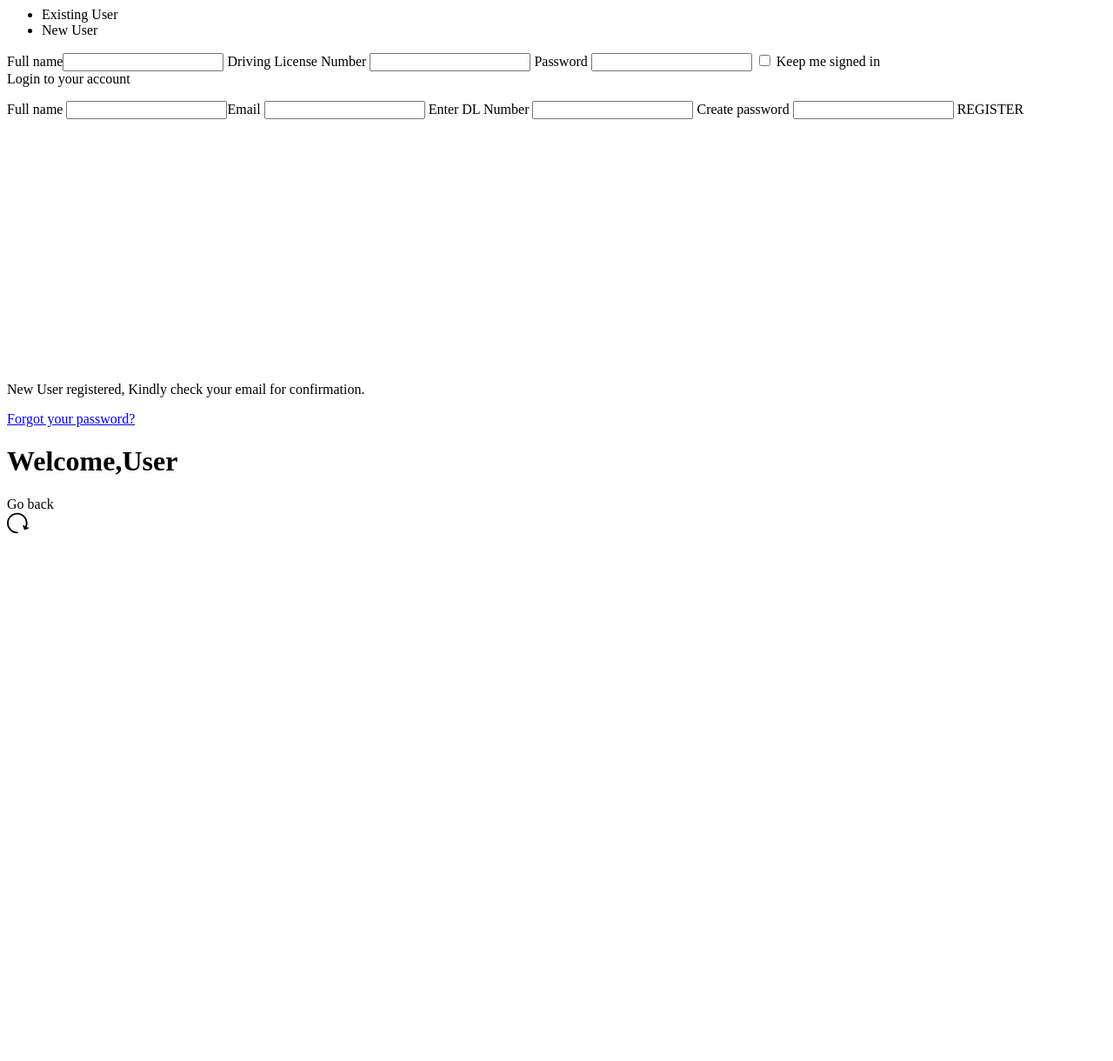
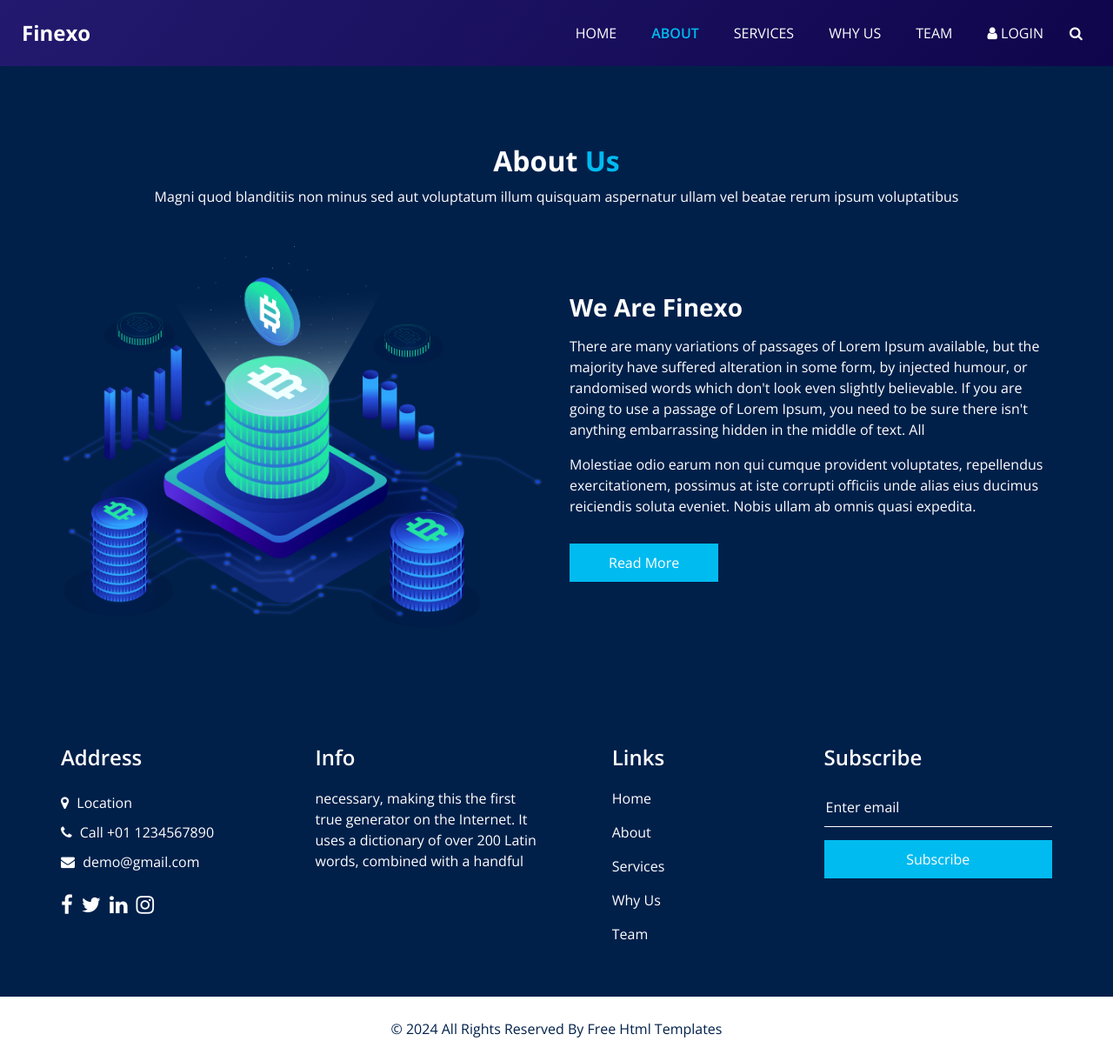
Before and after one commit to ajulmanabi17/web-personal, a plain HTML site: page index.html in a window 1280 px wide. Shown: the whole page at 87% size. Before the commit the page ends 800 px from the top, so only its background shows below. Drawn offline with nearby package versions, Linux system fonts and the light colour scheme; some packages are replaced by stand-ins of ours.

Commit message:
index.html

```diff
--- a/index.html
+++ b/index.html
@@ -1,29 +1,264 @@
-<div class="container">
-  <div class="frame">
-      <div class="nav">
-          <ul class="links">
-              <li class="signin-active"><a class="btn">Existing User</a></li>
-              <li class="signup-inactive"><a class="btn">New User</a></li>
-          </ul>
+<!DOCTYPE html>
+<html>
+
+<head>
+  <!-- Basic -->
+  <meta charset="utf-8" />
+  <meta http-equiv="X-UA-Compatible" content="IE=edge" />
+  <!-- Mobile Metas -->
+  <meta name="viewport" content="width=device-width, initial-scale=1, shrink-to-fit=no" />
+  <!-- Site Metas -->
+  <meta name="keywords" content="" />
+  <meta name="description" content="" />
+  <meta name="author" content="" />
+  <link rel="shortcut icon" href="images/favicon.png" type="">
+
+  <title> Finexo </title>
+
+  <!-- bootstrap core css -->
+  <link rel="stylesheet" type="text/css" href="css/bootstrap.css" />
+
+  <!-- fonts style -->
+  <link href="https://fonts.googleapis.com/css2?family=Roboto:wght@400;500;700;900&display=swap" rel="stylesheet">
+
+  <!--owl slider stylesheet -->
+  <link rel="stylesheet" type="text/css" href="https://cdnjs.cloudflare.com/ajax/libs/OwlCarousel2/2.3.4/assets/owl.carousel.min.css" />
+
+  <!-- font awesome style -->
+  <link href="css/font-awesome.min.css" rel="stylesheet" />
+
+  <!-- Custom styles for this template -->
+  <link href="css/style.css" rel="stylesheet" />
+  <!-- responsive style -->
+  <link href="css/responsive.css" rel="stylesheet" />
+
+</head>
+
+<body class="sub_page">
+
+  <div class="hero_area">
+
+    <div class="hero_bg_box">
+      <div class="bg_img_box">
+        <img src="images/hero-bg.png" alt="">
       </div>
-      <div ng-app ng-init="checked = false">
-          <form class="form-signin" action="" method="post" name="form"> <label for="fullname">Full name</label><input class="form-styling" type="text" name="username" placeholder="" /> <label for="dlno">Driving License Number</label> <input class="form-styling" type="text" name="username" placeholder="" /> <label for="password">Password</label> <input class="form-styling" type="text" name="password" placeholder="" /> <input type="checkbox" id="checkbox" /> <label for="checkbox"><span class="ui"></span>Keep me signed in</label>
-              <div class="btn-animate"> <a class="btn-signin">Login to your account</a> </div>
+    </div>
+
+    <!-- header section strats -->
+    <header class="header_section">
+      <div class="container-fluid">
+        <nav class="navbar navbar-expand-lg custom_nav-container ">
+          <a class="navbar-brand" href="index.html">
+            <span>
+              Finexo
+            </span>
+          </a>
+
+          <button class="navbar-toggler" type="button" data-toggle="collapse" data-target="#navbarSupportedContent" aria-controls="navbarSupportedContent" aria-expanded="false" aria-label="Toggle navigation">
+            <span class=""> </span>
+          </button>
+
+          <div class="collapse navbar-collapse" id="navbarSupportedContent">
+            <ul class="navbar-nav  ">
+              <li class="nav-item ">
+                <a class="nav-link" href="index.html">Home </a>
+              </li>
+              <li class="nav-item active">
+                <a class="nav-link" href="about.html"> About <span class="sr-only">(current)</span> </a>
+              </li>
+              <li class="nav-item">
+                <a class="nav-link" href="service.html">Services</a>
+              </li>
+              <li class="nav-item">
+                <a class="nav-link" href="why.html">Why Us</a>
+              </li>
+              <li class="nav-item">
+                <a class="nav-link" href="team.html">Team</a>
+              </li>
+              <li class="nav-item">
+                <a class="nav-link" href="#"> <i class="fa fa-user" aria-hidden="true"></i> Login</a>
+              </li>
+              <form class="form-inline">
+                <button class="btn  my-2 my-sm-0 nav_search-btn" type="submit">
+                  <i class="fa fa-search" aria-hidden="true"></i>
+                </button>
+              </form>
+            </ul>
+          </div>
+        </nav>
+      </div>
+    </header>
+    <!-- end header section -->
+  </div>
+
+  <!-- about section -->
+
+  <section class="about_section layout_padding">
+    <div class="container  ">
+      <div class="heading_container heading_center">
+        <h2>
+          About <span>Us</span>
+        </h2>
+        <p>
+          Magni quod blanditiis non minus sed aut voluptatum illum quisquam aspernatur ullam vel beatae rerum ipsum voluptatibus
+        </p>
+      </div>
+      <div class="row">
+        <div class="col-md-6 ">
+          <div class="img-box">
+            <img src="images/about-img.png" alt="">
+          </div>
+        </div>
+        <div class="col-md-6">
+          <div class="detail-box">
+            <h3>
+              We Are Finexo
+            </h3>
+            <p>
+              There are many variations of passages of Lorem Ipsum available, but the majority have suffered alteration
+              in some form, by injected humour, or randomised words which don't look even slightly believable. If you
+              are going to use a passage of Lorem Ipsum, you need to be sure there isn't anything embarrassing hidden in
+              the middle of text. All
+            </p>
+            <p>
+              Molestiae odio earum non qui cumque provident voluptates, repellendus exercitationem, possimus at iste corrupti officiis unde alias eius ducimus reiciendis soluta eveniet. Nobis ullam ab omnis quasi expedita.
+            </p>
+            <a href="">
+              Read More
+            </a>
+          </div>
+        </div>
+      </div>
+    </div>
+  </section>
+
+  <!-- end about section -->
+
+  <!-- info section -->
+
+  <section class="info_section layout_padding2">
+    <div class="container">
+      <div class="row">
+        <div class="col-md-6 col-lg-3 info_col">
+          <div class="info_contact">
+            <h4>
+              Address
+            </h4>
+            <div class="contact_link_box">
+              <a href="">
+                <i class="fa fa-map-marker" aria-hidden="true"></i>
+                <span>
+                  Location
+                </span>
+              </a>
+              <a href="">
+                <i class="fa fa-phone" aria-hidden="true"></i>
+                <span>
+                  Call +01 1234567890
+                </span>
+              </a>
+              <a href="">
+                <i class="fa fa-envelope" aria-hidden="true"></i>
+                <span>
+                  demo@gmail.com
+                </span>
+              </a>
+            </div>
+          </div>
+          <div class="info_social">
+            <a href="">
+              <i class="fa fa-facebook" aria-hidden="true"></i>
+            </a>
+            <a href="">
+              <i class="fa fa-twitter" aria-hidden="true"></i>
+            </a>
+            <a href="">
+              <i class="fa fa-linkedin" aria-hidden="true"></i>
+            </a>
+            <a href="">
+              <i class="fa fa-instagram" aria-hidden="true"></i>
+            </a>
+          </div>
+        </div>
+        <div class="col-md-6 col-lg-3 info_col">
+          <div class="info_detail">
+            <h4>
+              Info
+            </h4>
+            <p>
+              necessary, making this the first true generator on the Internet. It uses a dictionary of over 200 Latin words, combined with a handful
+            </p>
+          </div>
+        </div>
+        <div class="col-md-6 col-lg-2 mx-auto info_col">
+          <div class="info_link_box">
+            <h4>
+              Links
+            </h4>
+            <div class="info_links">
+              <a class="active" href="index.html">
+                Home
+              </a>
+              <a class="" href="about.html">
+                About
+              </a>
+              <a class="" href="service.html">
+                Services
+              </a>
+              <a class="" href="why.html">
+                Why Us
+              </a>
+              <a class="" href="team.html">
+                Team
+              </a>
+            </div>
+          </div>
+        </div>
+        <div class="col-md-6 col-lg-3 info_col ">
+          <h4>
+            Subscribe
+          </h4>
+          <form action="#">
+            <input type="text" placeholder="Enter email" />
+            <button type="submit">
+              Subscribe
+            </button>
           </form>
-          <form class="form-signup" action="" method="post" name="form"> <label for="fullname">Full name</label> <input class="form-styling" type="text" name="email" placeholder="" /><label for="email">Email</label> <input class="form-styling" type="text" name="email" placeholder="" /> <label for="dlno">Enter DL Number</label> <input class="form-styling" type="text" name="dlno" placeholder="" /> <label for="password">Create password</label> <input class="form-styling" type="text" name="confirmpassword" placeholder="" /> <a ng-click="checked = !checked" class="btn-signup">REGISTER</a> </form>
-          <div class="success"> <svg width="270" height="270" xmlns="http://www.w3.org/2000/svg" xmlns:xlink="http://www.w3.org/1999/xlink" x="0px" y="0px" viewBox="0 0 60 60" id="check" ng-class="checked ? 'checked' : ''">
-                  <path fill="#ffffff" d="M40.61,23.03L26.67,36.97L13.495,23.788c-1.146-1.147-1.359-2.936-0.504-4.314 c3.894-6.28,11.169-10.243,19.283-9.348c9.258,1.021,16.694,8.542,17.622,17.81c1.232,12.295-8.683,22.607-20.849,22.042 c-9.9-0.46-18.128-8.344-18.972-18.218c-0.292-3.416,0.276-6.673,1.51-9.578" />
-                  <div class="successtext">
-                      <p> New User registered, Kindly check your email for confirmation.</p>
-                  </div>
-          </div>
+        </div>
       </div>
-      <div class="forgot"> <a href="#">Forgot your password?</a> </div>
-      <div>
-          <div class="cover-photo"></div>
-          <div class="profile-photo"></div>
-          <h1 class="welcome">Welcome,User</h1> <a class="btn-goback" value="Refresh" onClick="history.go()">Go back</a>
-      </div>
-  </div> <a id="refresh" value="Refresh" onClick="history.go()"> <svg class="refreshicon" version="1.1" id="Capa_1" x="0px" y="0px" width="25px" height="25px" viewBox="0 0 322.447 322.447" style="enable-background:new 0 0 322.447 322.447;" xml:space="preserve">
-          <path d="M321.832,230.327c-2.133-6.565-9.184-10.154-15.75-8.025l-16.254,5.281C299.785,206.991,305,184.347,305,161.224 c0-84.089-68.41-152.5-152.5-152.5C68.411,8.724,0,77.135,0,161.224s68.411,152.5,152.5,152.5c6.903,0,12.5-5.597,12.5-12.5 c0-6.902-5.597-12.5-12.5-12.5c-70.304,0-127.5-57.195-127.5-127.5c0-70.304,57.196-127.5,127.5-127.5 c70.305,0,127.5,57.196,127.5,127.5c0,19.372-4.371,38.337-12.723,55.568l-5.553-17.096c-2.133-6.564-9.186-10.156-15.75-8.025 c-6.566,2.134-10.16,9.186-8.027,15.751l14.74,45.368c1.715,5.283,6.615,8.642,11.885,8.642c1.279,0,2.582-0.198,3.865-0.614 l45.369-14.738C320.371,243.946,323.965,236.895,321.832,230.327z" /> </svg> </a>
-</div>
+    </div>
+  </section>
+
+  <!-- end info section -->
+
+  <!-- footer section -->
+  <section class="footer_section">
+    <div class="container">
+      <p>
+        &copy; <span id="displayYear"></span> All Rights Reserved By
+        <a href="https://html.design/">Free Html Templates</a>
+      </p>
+    </div>
+  </section>
+  <!-- footer section -->
+
+  <!-- jQery -->
+  <script type="text/javascript" src="js/jquery-3.4.1.min.js"></script>
+  <!-- popper js -->
+  <script src="https://cdn.jsdelivr.net/npm/popper.js@1.16.0/dist/umd/popper.min.js" integrity="sha384-Q6E9RHvbIyZFJoft+2mJbHaEWldlvI9IOYy5n3zV9zzTtmI3UksdQRVvoxMfooAo" crossorigin="anonymous">
+  </script>
+  <!-- bootstrap js -->
+  <script type="text/javascript" src="js/bootstrap.js"></script>
+  <!-- owl slider -->
+  <script type="text/javascript" src="https://cdnjs.cloudflare.com/ajax/libs/OwlCarousel2/2.3.4/owl.carousel.min.js">
+  </script>
+  <!-- custom js -->
+  <script type="text/javascript" src="js/custom.js"></script>
+  <!-- Google Map -->
+  <script src="https://maps.googleapis.com/maps/api/js?key=AIzaSyCh39n5U-4IoWpsVGUHWdqB6puEkhRLdmI&callback=myMap">
+  </script>
+  <!-- End Google Map -->
+
+</body>
+
+</html>
```
